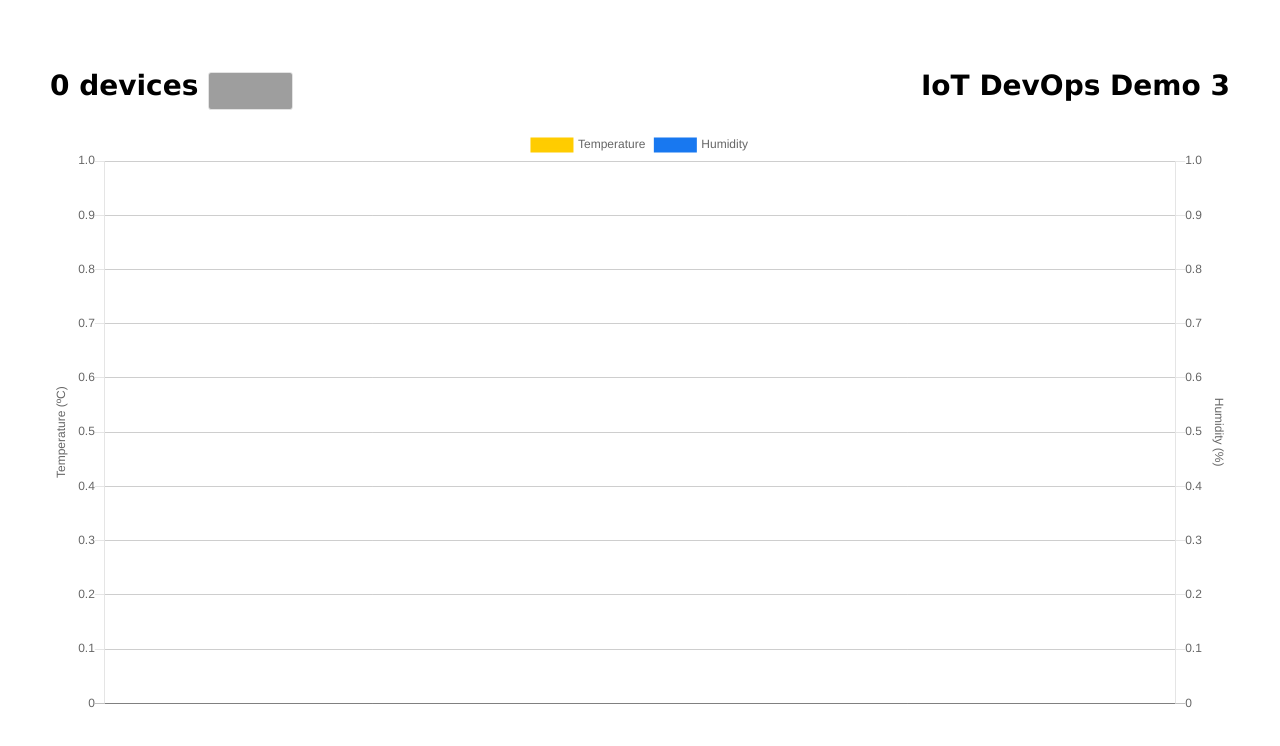
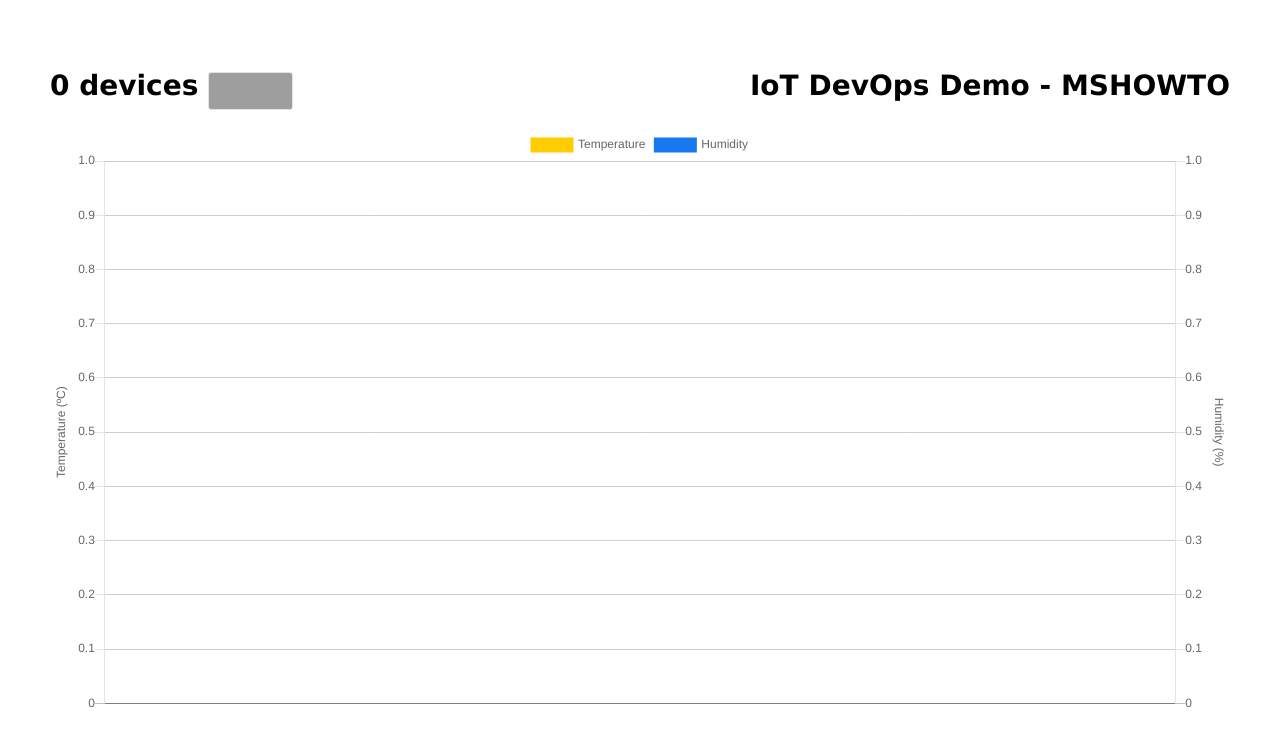
Before and after one commit to pjgpetecodes/iotdevopswebapp, a website: page public/index.html in a window 1280 px wide. Drawn offline with nearby package versions, Linux system fonts and the light colour scheme; grey boxes are pictures that could not be loaded.

Commit message:
Change Name

```diff
--- a/public/index.html
+++ b/public/index.html
@@ -20,7 +20,7 @@
             <span id="deviceCount">0 devices</span>
             <select id="listOfDevices" class="select_box"></select>
         </span>
-        <span>IoT DevOps Demo 3</span>
+        <span>IoT DevOps Demo - MSHOWTO</span>
     </h1>
     <div>
         <canvas id="iotChart"></canvas>
```
